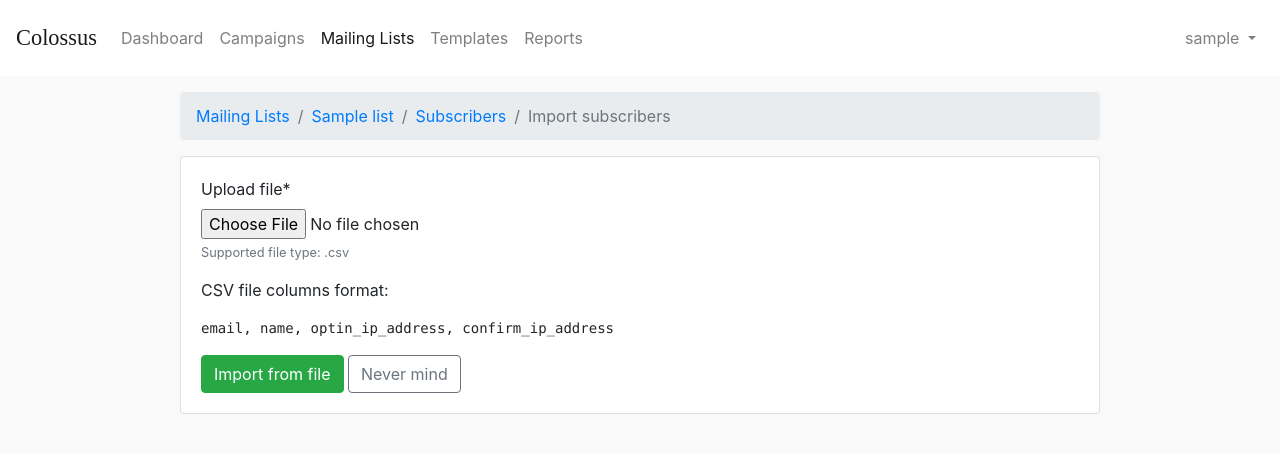
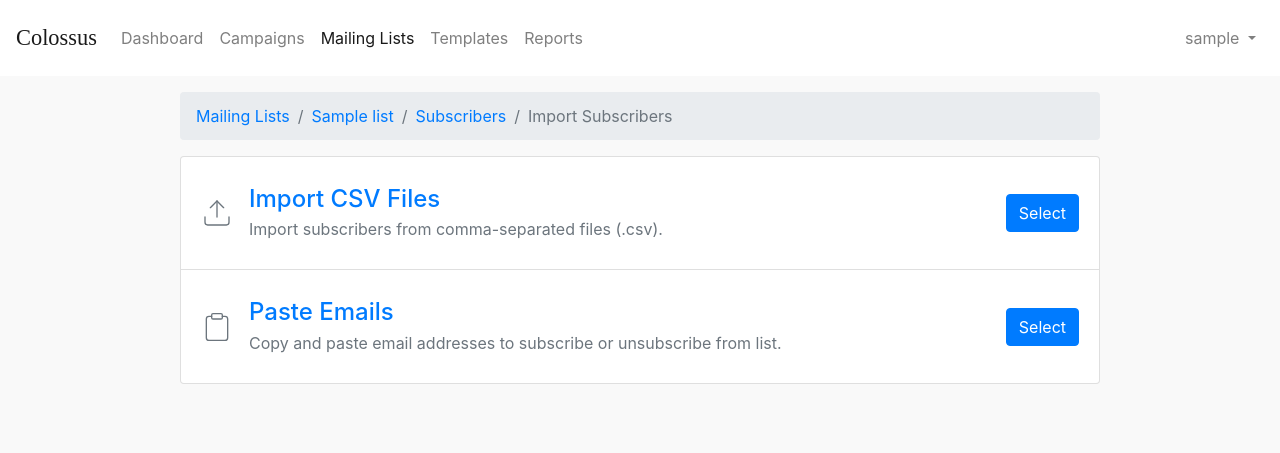
Before and after one commit to vitorfs/colossus, a Django app: page /lists/1/subscribers/import/ in a window 1280 px wide. Shown: the top 453 px of the page. Run offline with Django 3.2, Linux system fonts and the light colour scheme; a user stored in the database is signed in; tables that the repository leaves empty hold one stand-in row (values such as "Sample post"); parts of the project's set-up code (start-up, migrations or seed data) failed here and were passed over; some libraries are stand-ins or nearby versions; some web fonts are replaced.

Commit message:
Add import subscribers from pasting emails

```diff
--- a/colossus/apps/lists/forms.py
+++ b/colossus/apps/lists/forms.py
@@ -2,8 +2,10 @@ import csv
 from io import TextIOWrapper
 
 from django import forms
+from django.db import transaction
 from django.utils import timezone
 from django.utils.translation import gettext_lazy as _
+from django.core.validators import validate_email
 
 import pytz
 
@@ -13,7 +15,7 @@ from colossus.apps.subscribers.models import Subscriber
 from .models import MailingList
 
 
-class ImportSubscribersForm(forms.Form):
+class CSVImportSubscribersForm(forms.Form):
     upload_file = forms.FileField(help_text=_('Supported file type: .csv'))
 
     def import_subscribers(self, request, mailing_list_id):
@@ -43,3 +45,48 @@ class ImportSubscribersForm(forms.Form):
                 continue
         Subscriber.objects.bulk_create(subscribers)
         mailing_list.update_subscribers_count()
+
+
+class PasteImportSubscribersForm(forms.Form):
+    emails = forms.CharField(
+        label=_('Paste email addresses'),
+        help_text=_('One email per line, or separated by comma. Duplicate emails will be supressed.'),
+        widget=forms.Textarea()
+    )
+    status = forms.ChoiceField(
+        label=_('Assign status to subscriber'),
+        choices=Status.CHOICES,
+        initial=Status.SUBSCRIBED,
+        widget=forms.Select(attrs={'class': 'w-50'})
+    )
+
+    def clean(self):
+        cleaned_data = super().clean()
+        emails = self.cleaned_data.get('emails', '')
+        emails = emails.replace(',', '\n').splitlines()
+        cleaned_emails = dict()
+        for email in emails:
+            email = email.strip()
+            validate_email(email)
+            cleaned_emails[email.lower()] = email
+        cleaned_data['emails'] = cleaned_emails.values()
+        return cleaned_data
+
+    def import_subscribers(self, request, mailing_list_id):
+        mailing_list = MailingList.objects.get(pk=mailing_list_id)
+        emails = self.cleaned_data.get('emails')
+        status = self.cleaned_data.get('status')
+        with transaction.atomic():
+            for email in emails:
+                subscriber, created = Subscriber.objects.get_or_create(
+                    email__iexact=email,
+                    mailing_list=mailing_list,
+                    defaults={
+                        'email': email,
+                    }
+                )
+                if created:
+                    pass
+                subscriber.status = status
+                subscriber.update_date = timezone.now()
+                subscriber.save()
--- /dev/null
+++ b/colossus/apps/lists/templates/lists/import_subscribers.html
@@ -0,0 +1,40 @@
+{% extends 'base.html' %}
+
+{% load crispy_forms_tags i18n %}
+
+{% block content %}
+  <nav aria-label="breadcrumb">
+    <ol class="breadcrumb">
+      <li class="breadcrumb-item"><a href="{% url 'lists:lists' %}">{% trans 'Mailing Lists' %}</a></li>
+      <li class="breadcrumb-item"><a href="{% url 'lists:list' mailing_list.pk %}">{{ mailing_list.name }}</a></li>
+      <li class="breadcrumb-item"><a href="{% url 'lists:subscribers' mailing_list.pk %}">{% trans 'Subscribers' %}</a></li>
+      <li class="breadcrumb-item active" aria-current="page">{% trans 'Import Subscribers' %}</li>
+    </ol>
+  </nav>
+  <ul class="list-group mb-3">
+    <li class="list-group-item d-flex justify-content-between align-items-center">
+      <div class="d-flex justify-content-between align-items-center py-3">
+        <i data-feather="upload" class="text-muted mr-3" stroke-width="1" width="32px" height="32px"></i>
+        <div>
+          <h4 class="mb-1">
+            <a href="{% url 'lists:csv_import_subscribers' mailing_list.pk %}">{% trans 'Import CSV Files' %}</a>
+          </h4>
+          <p class="text-muted mb-0">{% trans 'Import subscribers from comma-separated files (.csv).' %}</p>
+        </div>
+      </div>
+      <a href="{% url 'lists:csv_import_subscribers' mailing_list.pk %}" role="button" class="btn btn-primary">{% trans 'Select' %}</a>
+    </li>
+    <li class="list-group-item d-flex justify-content-between align-items-center">
+      <div class="d-flex justify-content-between align-items-center py-3">
+        <i data-feather="clipboard" class="text-muted mr-3" stroke-width="1" width="32px" height="32px"></i>
+        <div>
+          <h4 class="mb-1">
+            <a href="{% url 'lists:paste_import_subscribers' mailing_list.pk %}">{% trans 'Paste Emails' %}</a>
+          </h4>
+          <p class="text-muted mb-0">{% trans 'Copy and paste email addresses to subscribe or unsubscribe from list.' %}</p>
+        </div>
+      </div>
+      <a href="{% url 'lists:paste_import_subscribers' mailing_list.pk %}" role="button" class="btn btn-primary">{% trans 'Select' %}</a>
+    </li>
+  </ul>
+{% endblock %}
--- a/colossus/apps/lists/templates/lists/import_subscribers_form.html
+++ b/colossus/apps/lists/templates/lists/import_subscribers_form.html
@@ -1,6 +1,8 @@
 {% extends 'base.html' %}
 
 {% load crispy_forms_tags i18n %}
+
+{% block title %}{{ title }}{% endblock %}
 
 {% block content %}
   <nav aria-label="breadcrumb">
@@ -8,18 +10,18 @@
       <li class="breadcrumb-item"><a href="{% url 'lists:lists' %}">{% trans 'Mailing Lists' %}</a></li>
       <li class="breadcrumb-item"><a href="{% url 'lists:list' mailing_list.pk %}">{{ mailing_list.name }}</a></li>
       <li class="breadcrumb-item"><a href="{% url 'lists:subscribers' mailing_list.pk %}">{% trans 'Subscribers' %}</a></li>
-      <li class="breadcrumb-item active" aria-current="page">{% trans 'Import subscribers' %}</li>
+      <li class="breadcrumb-item"><a href="{% url 'lists:import_subscribers' mailing_list.pk %}">{% trans 'Import Subscribers' %}</a></li>
+      <li class="breadcrumb-item active" aria-current="page">{{ title }}</li>
     </ol>
   </nav>
-  <div class="card">
+  <div class="card mb-3">
     <div class="card-body">
+      <h2 class="card-title">{{ title }}</h2>
       <form method="post" enctype="multipart/form-data">
         {% csrf_token %}
         {{ form|crispy }}
-        <p>CSV file columns format:</p>
-        <pre><code>email, name, optin_ip_address, confirm_ip_address</code></pre>
-        <button type="submit" class="btn btn-success" role="button">{% trans 'Import from file' %}</button>
-        <a href="{% url 'lists:subscribers' mailing_list.pk %}" class="btn btn-outline-secondary" role="button">{% trans 'Never mind' %}</a>
+        <button type="submit" class="btn btn-success" role="button">{% trans 'Import' %}</button>
+        <a href="{% url 'lists:import_subscribers' mailing_list.pk %}" class="btn btn-outline-secondary" role="button">{% trans 'Never mind' %}</a>
       </form>
     </div>
   </div>
--- a/colossus/apps/lists/urls.py
+++ b/colossus/apps/lists/urls.py
@@ -13,7 +13,11 @@ urlpatterns = [
         path('subscribers/', include([
             path('', views.SubscriberListView.as_view(), name='subscribers'),
             path('add/', views.SubscriberCreateView.as_view(), name='new_subscriber'),
+
             path('import/', views.ImportSubscribersView.as_view(), name='import_subscribers'),
+            path('import/csv/', views.CSVImportSubscribersView.as_view(), name='csv_import_subscribers'),
+            path('import/paste/', views.PasteEmailsImportSubscribersView.as_view(), name='paste_import_subscribers'),
+
             path('<int:subscriber_pk>/edit/', views.SubscriberUpdateView.as_view(), name='edit_subscriber'),
             path('<int:subscriber_pk>/delete/', views.SubscriberDeleteView.as_view(), name='delete_subscriber')
         ])),
--- a/colossus/apps/lists/views.py
+++ b/colossus/apps/lists/views.py
@@ -8,13 +8,14 @@ from django.views.generic import (
     UpdateView,
 )
 from django.forms import modelform_factory
+from django.utils.translation import gettext_lazy as _
 
 from colossus.apps.subscribers.constants import Status, TemplateKeys
 from colossus.apps.subscribers.models import Subscriber, SubscriptionFormTemplate
 from colossus.apps.subscribers.subscription_settings import SUBSCRIPTION_FORM_TEMPLATE_SETTINGS as SFTS
 
 from .charts import SubscriptionsSummaryChart
-from .forms import ImportSubscribersForm
+from .forms import CSVImportSubscribersForm, PasteImportSubscribersForm
 from .mixins import MailingListMixin
 from .models import MailingList
 
@@ -111,13 +112,35 @@ class SubscriberDeleteView(MailingListMixin, DeleteView):
 
 
 @method_decorator(login_required, name='dispatch')
-class ImportSubscribersView(MailingListMixin, FormView):
-    form_class = ImportSubscribersForm
+class ImportSubscribersView(MailingListMixin, TemplateView):
+    template_name = 'lists/import_subscribers.html'
+
+    def get_context_data(self, **kwargs):
+        kwargs['submenu'] = 'subscribers'
+        return super().get_context_data(**kwargs)
+
+
+@method_decorator(login_required, name='dispatch')
+class AbstractImportSuscribersView(MailingListMixin, FormView):
     template_name = 'lists/import_subscribers_form.html'
+
+    def get_context_data(self, **kwargs):
+        kwargs['title'] = self.title
+        return super().get_context_data(**kwargs)
 
     def form_valid(self, form):
         form.import_subscribers(self.request, self.kwargs.get('pk'))
         return redirect('lists:subscribers', pk=self.kwargs.get('pk'))
+
+
+class CSVImportSubscribersView(AbstractImportSuscribersView):
+    form_class = CSVImportSubscribersForm
+    title = _('Import CSV File')
+
+
+class PasteEmailsImportSubscribersView(AbstractImportSuscribersView):
+    form_class = PasteImportSubscribersForm
+    title = _('Paste Emails')
 
 
 @method_decorator(login_required, name='dispatch')
```
